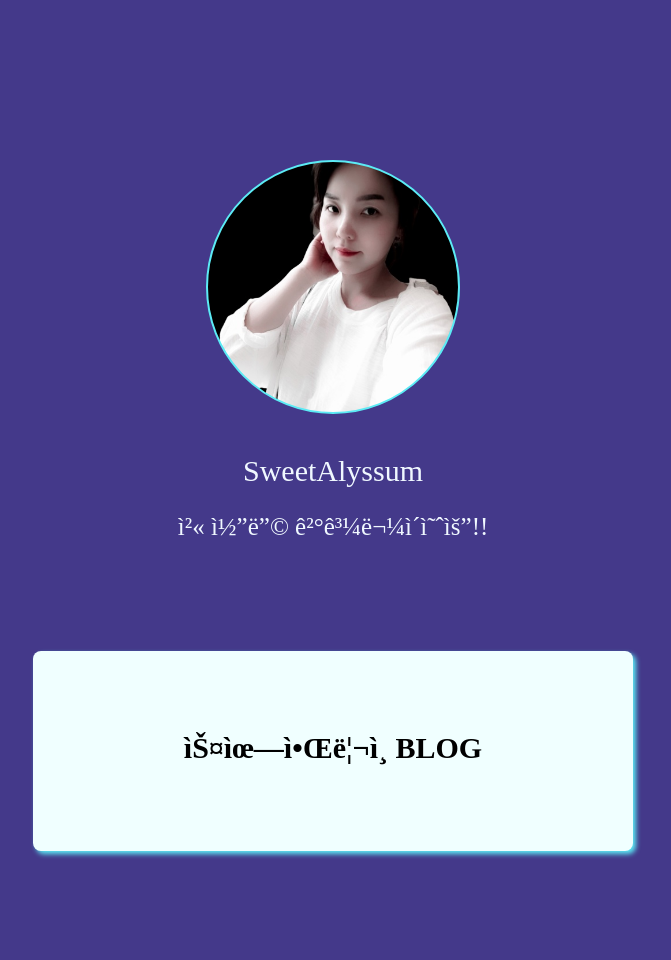
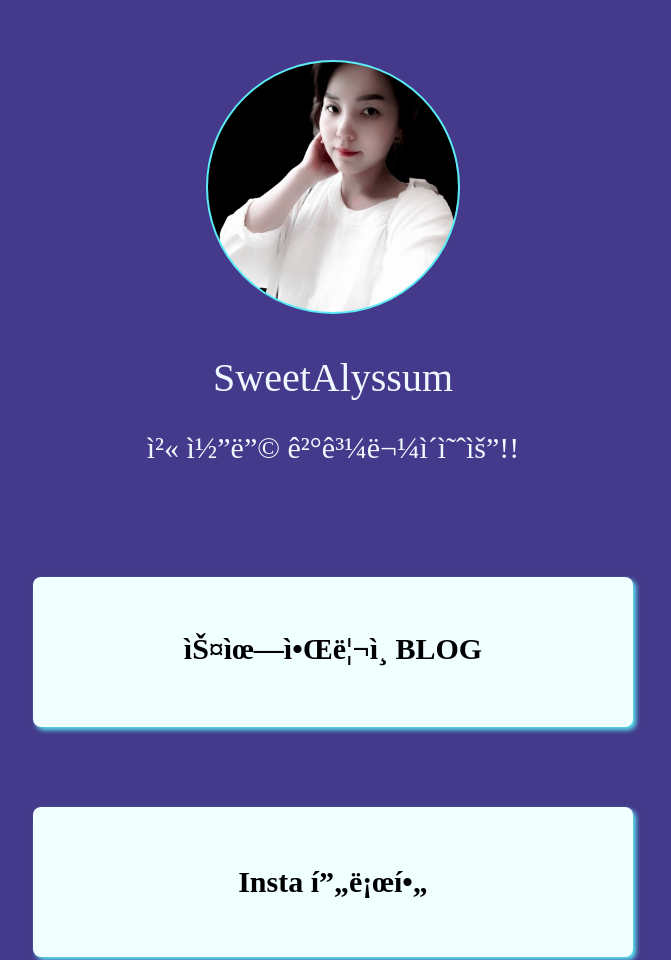
Before and after one commit to sweetaly/mypage, a plain HTML site: page index.html in a window 1280 px wide. Shown: the part 140-1100 px from the top of the page, without its empty margins (307-978 px from the left). Drawn offline with Linux system fonts and the light colour scheme; a web font is replaced by a local one.

Commit message:
Update index.html

```diff
--- a/index.html
+++ b/index.html
@@ -47,15 +47,15 @@
                     }
                     .main{
                         color:aliceblue;
-                        font-size: 30px;
+                        font-size: 40px;
 
                         margin-top: 40px;
-                        margin-bottom: 10px;
+                        margin-bottom: 15px;
 
                     }
                     .sub{
                         color:aliceblue;
-                        font-size: 25px;
+                        font-size: 30px;
 
                         margin-top: 10px;
                         margin-bottom: 100px;
@@ -64,7 +64,7 @@
                     .wrap {
 
                         width: 600px;
-                        margin: 200px auto 50px auto;
+                        margin: 100px auto 0px auto;
 
                         display: flex;
                         flex-direction: column;
@@ -73,12 +73,12 @@
                     }
                     .wrap > a{
                         width: 600px;
-                        height: 200px;
+                        height: 150px;
 
                         background-color: azure;
                         border-radius: 8px;
 
-                        margin-bottom: 200px;
+                        margin-bottom: 80px;
 
                         font-size: 30px;
                         font-weight: bold;
```
